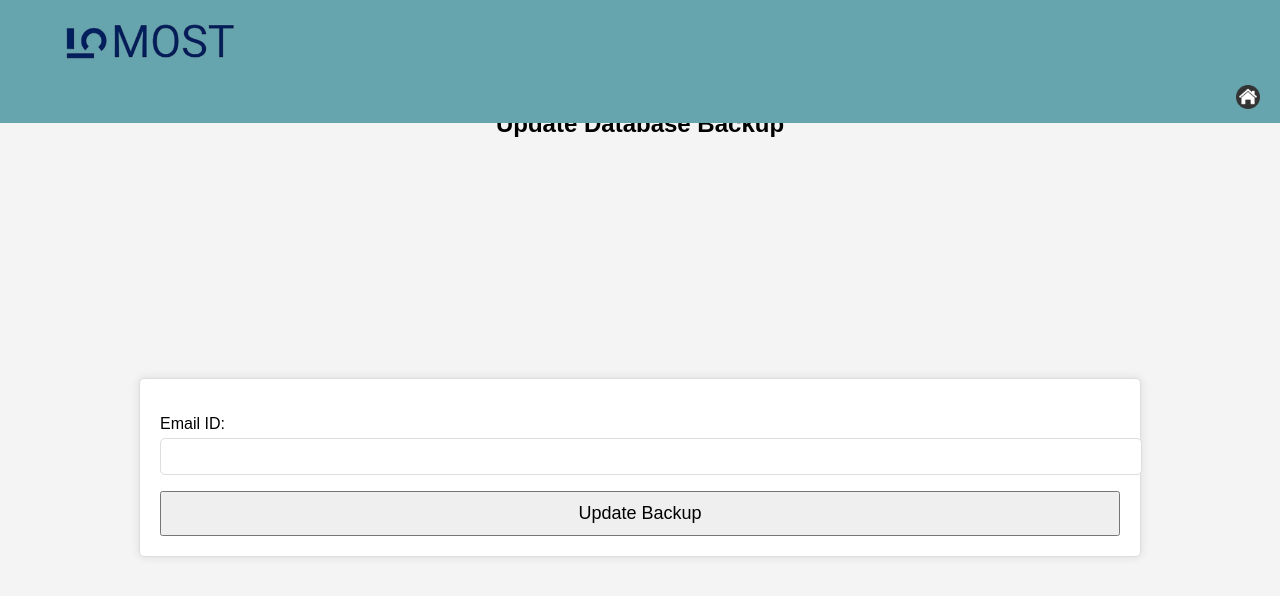
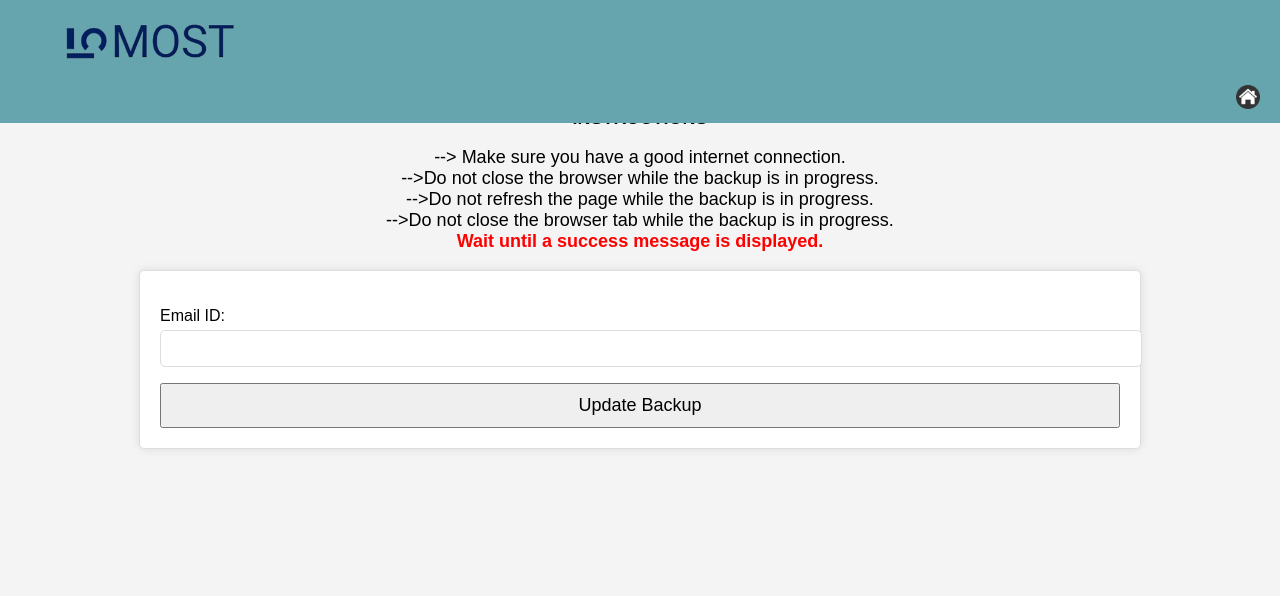
Before and after one commit to PNS-Srivardhan/Mostindia, a Django app: page /update-backup/ in a window 1280 px wide. Shown: the top 596 px of the page. Run offline with Django 5.2, Linux system fonts and the light colour scheme.

```diff
--- a/myproject/myApp/templates/myApp/backup_form.html
+++ b/myproject/myApp/templates/myApp/backup_form.html
@@ -26,7 +26,7 @@
             border: 1px solid #ddd;
             border-radius: 5px;
             box-shadow: 0px 0px 10px rgba(0, 0, 0, 0.1);
-            margin-top: 150px; /* Adjust this value as needed */
+            margin-top: 10px; /* Adjust this value as needed */
         }
 
         h1 {
@@ -127,7 +127,18 @@
 </header>
 
 <body>
-    <h2 style="padding: 90px 0; text-align: center;">Update Database Backup</h2>
+    <h2 style="padding: 20px 0; text-align: center;">Update Your Backup</h2>
+    <p style="text-align: center; font-size: 18px; font-weight: bold;">
+        INSTRUCTIONS
+    </p>
+    <ul style="font-size: 18px; list-style-type: none; padding: 0; text-align: center;">
+        <li>--> Make sure you have a good internet connection.</li>
+        <li>-->Do not close the browser while the backup is in progress.</li>
+        <li>-->Do not refresh the page while the backup is in progress.</li>
+        <li>-->Do not close the browser tab while the backup is in progress.</li>
+        <li> <span style="color: red; font-weight: bold; animation: highlight 1s infinite alternate;">Wait until a success message is displayed.</span></li>
+
+    </ul>
     <div class="form-container">
         <form method="POST">
             {% csrf_token %}
--- a/myproject/myApp/views.py
+++ b/myproject/myApp/views.py
@@ -40,6 +40,9 @@ import shutil
 from datetime import datetime
 from django.http import HttpResponse
 from django.shortcuts import redirect
+
+def backup_success(request):
+    return render(request, 'myApp/backup_success.html')
 
 def run_backup_script(request):
     """Run the database backup script."""
@@ -173,7 +176,7 @@ def update_backup(request):
             # Upload the new backup to Google Drive
             file_id = upload_file_to_drive(service, backup_filename, backup_full_path)
 
-            return HttpResponse(f"Database backup updated successfully! New File ID: {file_id}")
+            return render(request, 'myApp/backup_sucess.html')
     else:
         form = BackupForm()
 
@@ -184,9 +187,9 @@ def run_script(request):
     try:
         # Run the script using subprocess
         subprocess.run(['python', r'C:\Mostindia-main\Mostindia-main\myproject\myApp\google_sheet.py'], check=True)
-        return HttpResponse("Script executed successfully!")
+        return render(request, 'myApp/backup_sucess.html')
     except subprocess.CalledProcessError:
-        return HttpResponse("An error occurred while running the script.")
+        return render(request, 'myApp/backup_error.html')
 #___________________________________________________________________________________
 
 
```
Also changed, not shown: myproject/myApp/templates/myApp/backup_error.html (added, +84 -0 lines), myproject/myApp/templates/myApp/backup_sucess.html (renamed from myproject/myApp/templates/myApp/basic_error.html, +14 -3 lines).
